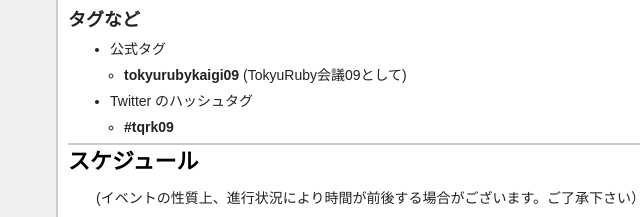
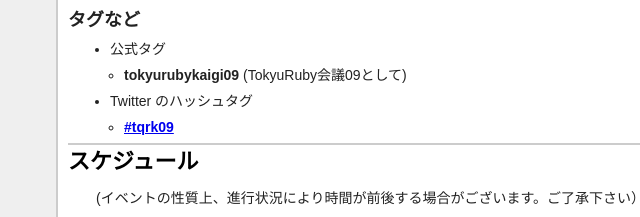
Before and after one commit to tokyurubykaigi/tokyu09, a plain HTML site: page index.html in a window 1280 px wide. Shown: the part 1061-1278 px from the top of the page, 6-646 px from the left. Drawn offline with Linux system fonts and the light colour scheme.

Commit message:
ハッシュタグのところに#tqrk09へのリンクを追加

```diff
--- a/index.html
+++ b/index.html
@@ -85,7 +85,7 @@
           <li><strong>tokyurubykaigi09</strong> (TokyuRuby会議09として)</li>
         </ul></li>
         <li>Twitter のハッシュタグ<ul>
-          <li><strong>#tqrk09</strong></li>
+          <li><strong><a href="http://twitter.com/search?q=%23tqrk09">#tqrk09</a></strong></li>
         </ul></li>
       </ul>
       <hr>
```
